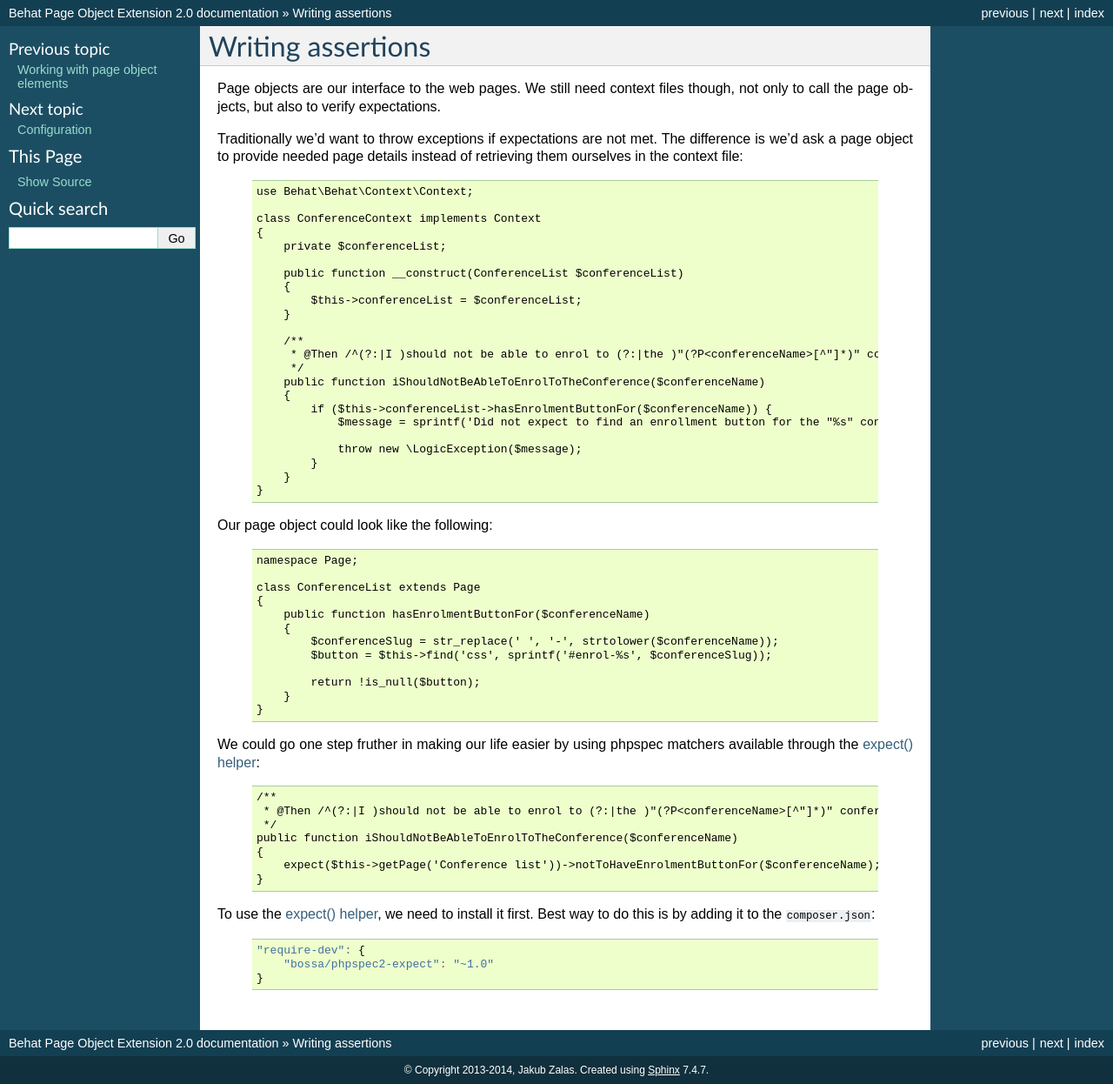
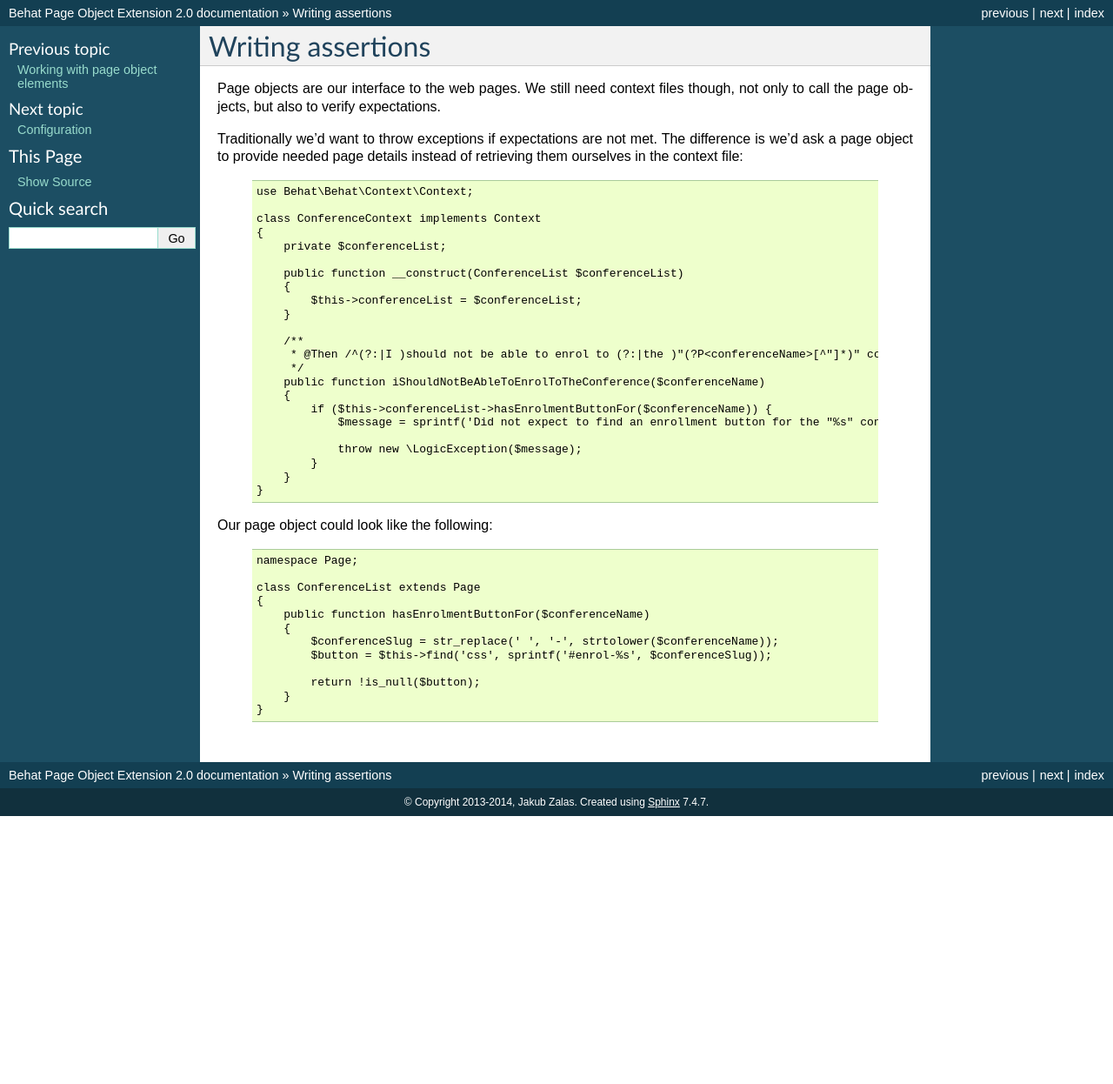
Before and after one commit to sensiolabs/BehatPageObjectExtension, a Sphinx documentation site: the page built from doc/guide/writing_assertions.rst, in a window 1280 px wide. Shown: the whole page at 87% size. Built offline with Sphinx 7.4.7, drawn with Linux system fonts in a browser that asks for light colours; after the commit the page ends 938 px from its top, so only the background shows below that.

Commit message:
Allow PHP 8.0

```diff
--- a/composer.json
+++ b/composer.json
@@ -20,7 +20,7 @@
         }
     ],
     "require": {
-        "php": "^7.2",
+        "php": "^7.2 || ~8.0",
         "behat/behat": "^3.3",
         "behat/mink": "^1.7",
         "friends-of-behat/mink-extension": "^2.2",
@@ -29,7 +29,6 @@
     },
     "require-dev": {
         "behat/mink-goutte-driver": "^1.2",
-        "bossa/phpspec2-expect": "^3.1.1",
         "fabpot/goutte": "^3.2",
         "phpspec/phpspec": "^6.2",
         "symfony/filesystem": "^4.2 || ^5.0",
--- a/doc/guide/writing_assertions.rst
+++ b/doc/guide/writing_assertions.rst
@@ -50,27 +50,3 @@
                 return !is_null($button);
             }
         }
-
-We could go one step fruther in making our life easier by using phpspec
-matchers available through the
-`expect() helper <https://github.com/BossaConsulting/phpspec2-expect>`_:
-
-    .. code-block:: php
-
-        /**
-         * @Then /^(?:|I )should not be able to enrol to (?:|the )"(?P<conferenceName>[^"]*)" conference$/
-         */
-        public function iShouldNotBeAbleToEnrolToTheConference($conferenceName)
-        {
-            expect($this->getPage('Conference list'))->notToHaveEnrolmentButtonFor($conferenceName);
-        }
-
-To use the `expect() helper <https://github.com/BossaConsulting/phpspec2-expect>`_,
-we need to install it first. Best way to do this is by adding it to the
-``composer.json``:
-
-    .. code-block:: js
-
-        "require-dev": {
-            "bossa/phpspec2-expect": "~1.0"
-        }
```
Also changed, not shown: 2 other files.
